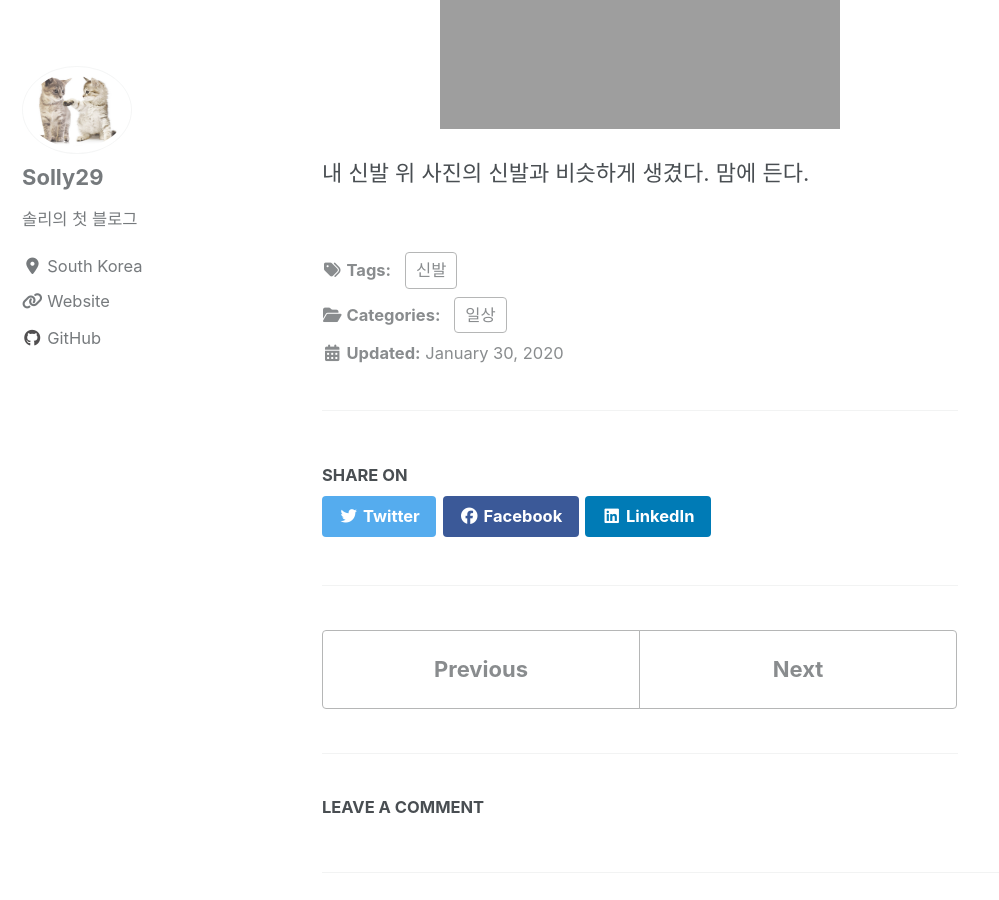
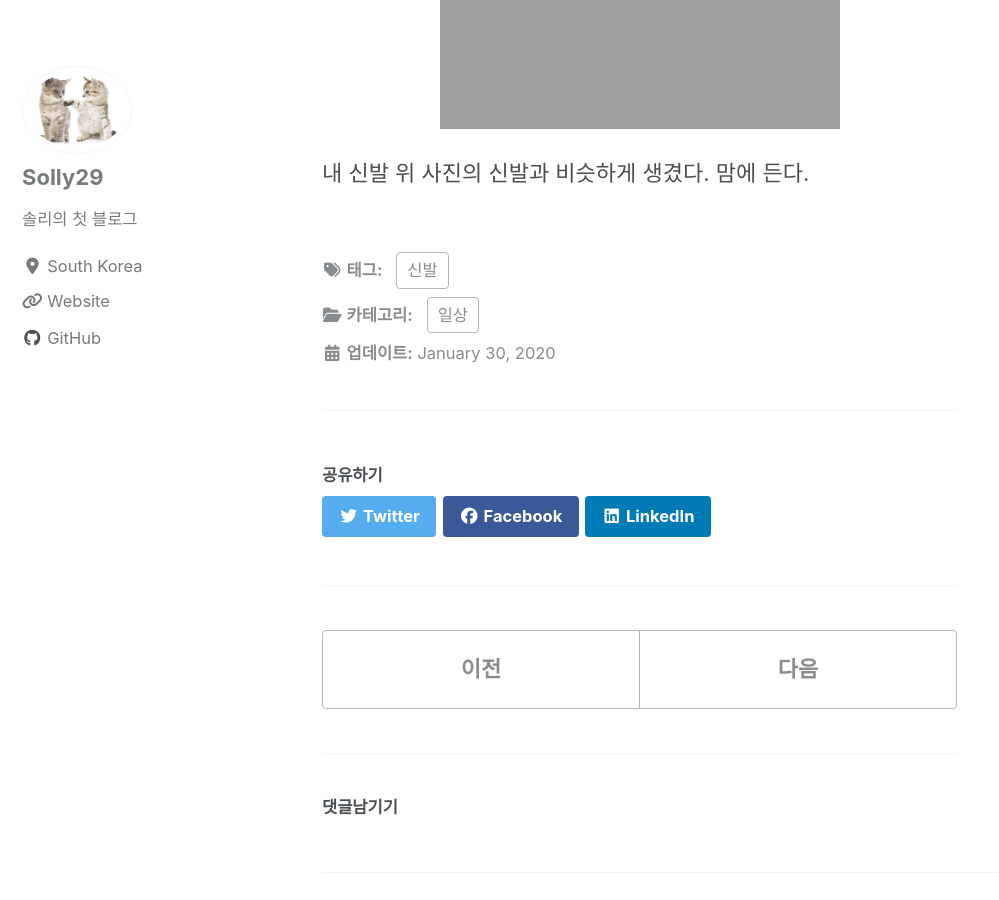
Before and after one commit to solly29/solly29.github.io, a Jekyll site: the page built from _posts/2020-01-30-buy-shoes.md, in a window 1280 px wide and 900 px high, scrolled down 528 px. Shown: the whole window, without its empty margins (0-999 px from the left). Built offline with Jekyll 4.4.1, drawn with Linux system fonts in a browser that asks for light colours; cached includes are drawn as plain includes; nearby versions of some CDN libraries; comment, search, counter and statistics services are not loaded; part of the change alters nothing that is shown; some of the changed text lies outside the part shown.

```diff
--- a/_config.yml
+++ b/_config.yml
@@ -15,7 +15,7 @@
 minimal_mistakes_skin    : "default" # "air", "aqua", "contrast", "dark", "dirt", "neon", "mint", "plum", "sunrise"
 
 # Site Settings
-locale                   : "en-US"
+locale                   : "ko-KR" # _data/ui-text.yml에서 수정이 가능하다
 title                    : "솔리의 블로그"
 title_separator          : "-"
 subtitle                 : # site tagline that appears below site title in masthead
```
